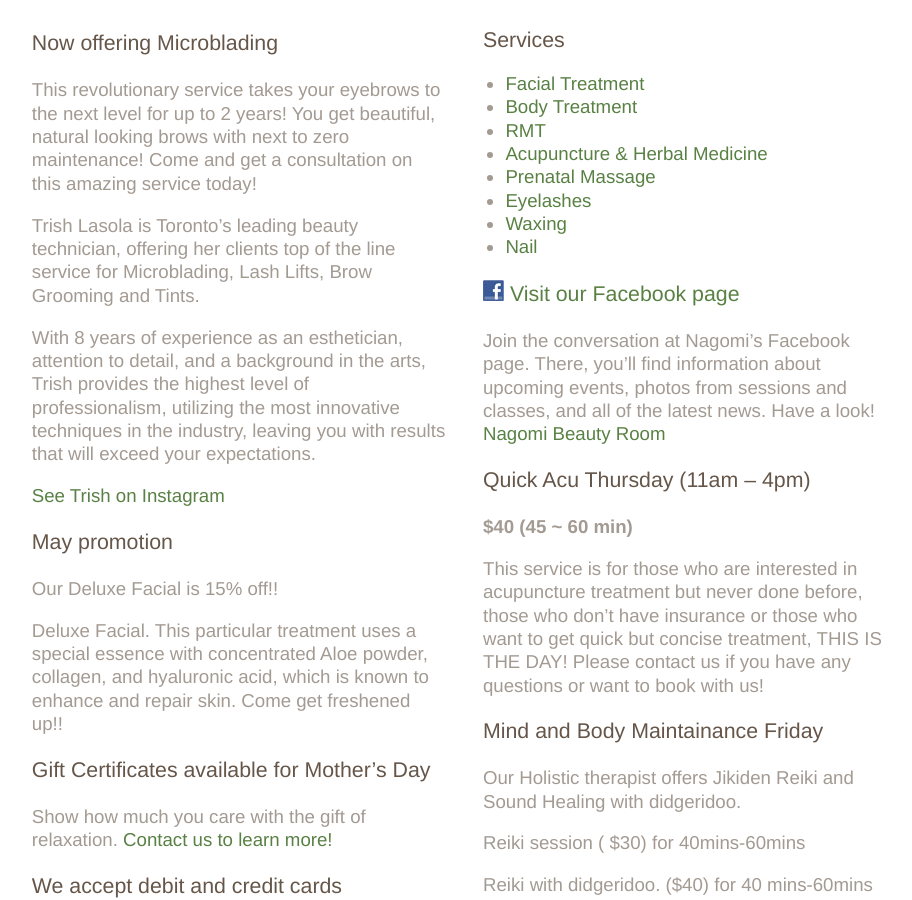
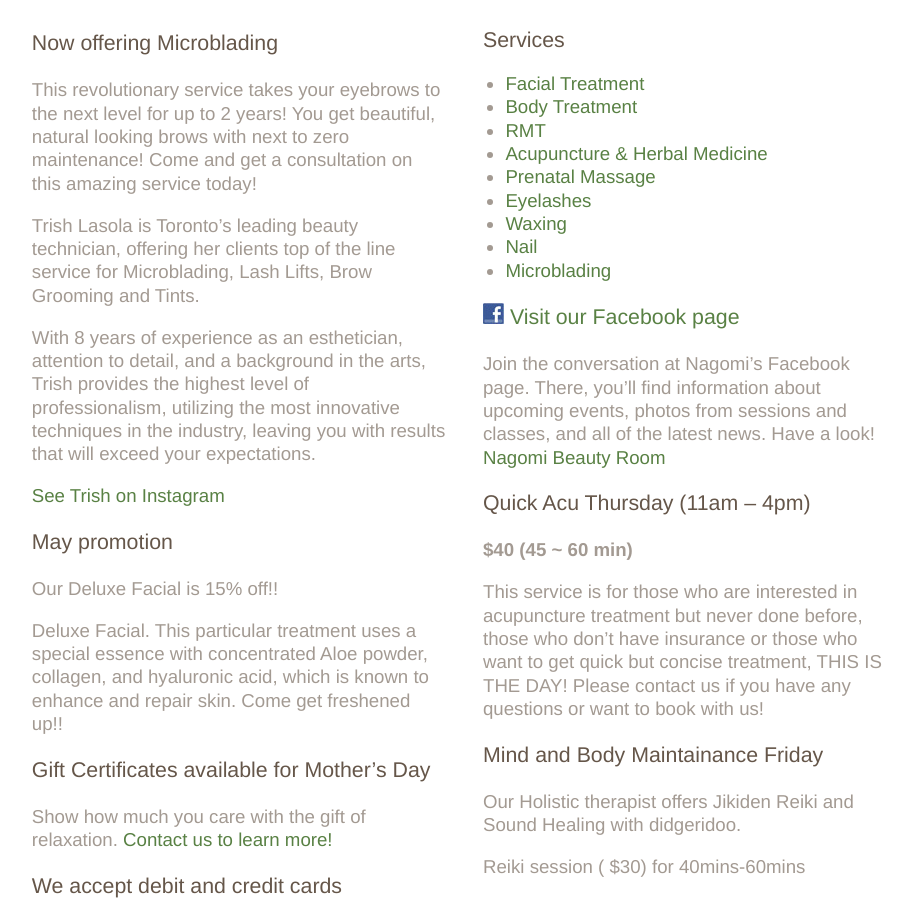
Before and after one commit to jamesaoverton/nagomi, a Jekyll site: the page built from index.md, in a window 1280 px wide and 900 px high, scrolled down 470 px. Shown: the whole window, without its empty margins (157-1069 px from the left). Built offline with Jekyll 4.4.1, drawn with Linux system fonts in a browser that asks for light colours.

Commit message:
Add link to microblading service

```diff
--- a/index.md
+++ b/index.md
@@ -42,6 +42,7 @@
 * [Eyelashes](services#eyelashes)
 * [Waxing](services#waxing)
 * [Nail](services#nail)
+* [Microblading](services#microblading)
 
 ### [![Facebook](assets/facebook.jpg) Visit our Facebook page](http://www.facebook.com/nagomibeautyroom)
 
```
